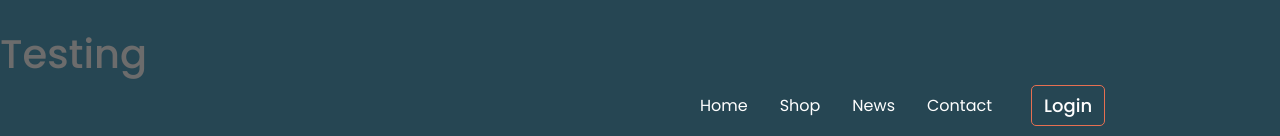
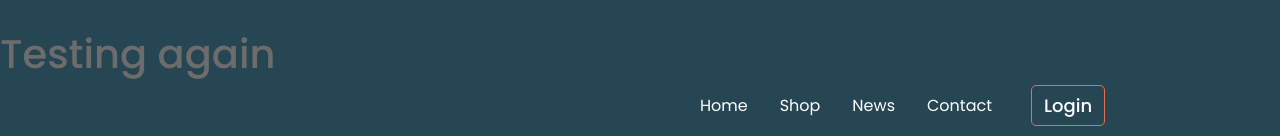
Before and after one commit to aburaihan8721/honda-cbr-bootstrap-public, a plain HTML site: page index.html in a window 1280 px wide. Shown: the top 136 px of the page. Drawn offline with nearby package versions, Linux system fonts and the light colour scheme.

Commit message:
again cheek

```diff
--- a/index.html
+++ b/index.html
@@ -18,7 +18,7 @@
 <body>
     <!-- header start -->
     <header id="header_area">
-        <h1>Testing</h1>
+        <h1>Testing again</h1>
 
         <!-- navigation -->
                     <div class="container">
```
